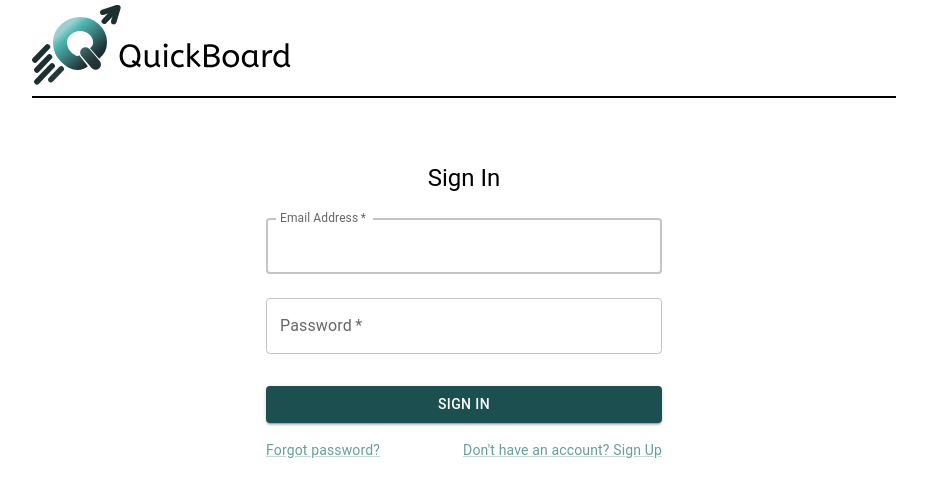
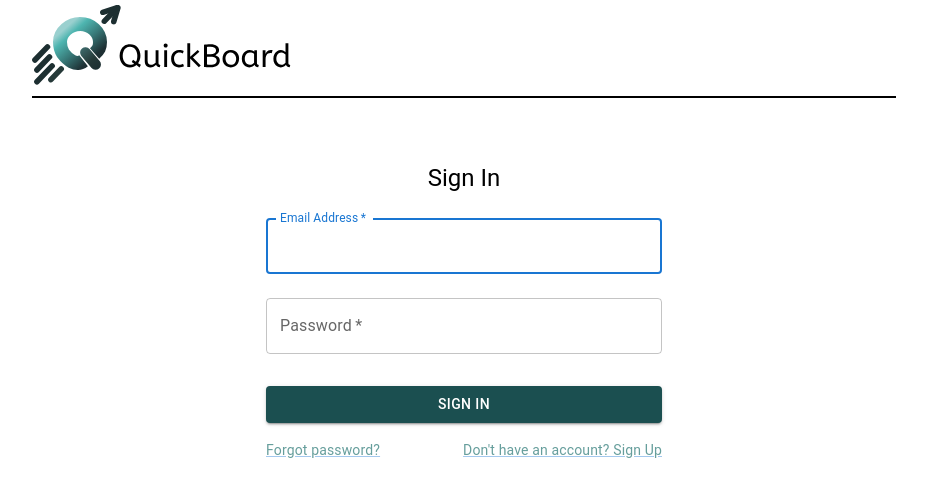
Before and after one commit to h3770k1k1/kanban-app, a React (Create React App) app: page /sign-in in a window 1280 px wide. Shown: the top 496 px of the page, without its empty margins (176-1103 px from the left). Built offline with nearby package versions, Linux system fonts and the light colour scheme.

Commit message:
change color names

```diff
--- a/src/components/Board.js
+++ b/src/components/Board.js
@@ -77,12 +77,22 @@ const Board = () => {
       <Grid container spacing={3} sx={{ marginTop: '20px' }}>
         {Object.keys(tasks).map((columnKey) => (
           <Grid item xs={3} key={columnKey}>
-            <TaskColumn
+           <TaskColumn
               title={columnKey.charAt(0).toUpperCase() + columnKey.slice(1)}
               tasks={tasks[columnKey]}
               onAddTask={() => handleAddTask(columnKey)}
               onCloseTask={(taskId) => handleCloseTask(columnKey, taskId)}
-              bgColor={theme.palette[columnKey]?.main || '#FFFFFF'}
+              bgColor={
+                theme.palette[
+                  columnKey === 'backlog'
+                    ? 'lightGreen'
+                    : columnKey === 'todo'
+                    ? 'beige'
+                    : columnKey === 'inProgress'
+                    ? 'lightBlue'
+                    : 'grey'
+                ]?.main || '#FFFFFF'
+              }
               onDropTask={handleDropTask}
               columnKey={columnKey}
               onTaskDescriptionChange={(taskId, newDescription) =>
--- a/src/components/ForgotPassword.js
+++ b/src/components/ForgotPassword.js
@@ -26,7 +26,7 @@ const ForgotPassword = () => {
                         label="Email Address"
                         name="email"
                         autoComplete="email"
-                        color={theme.palette.link.main}
+                        color={theme.palette.teal.main}
                         autoFocus
                     />
                     <Button
--- a/src/components/SignIn.js
+++ b/src/components/SignIn.js
@@ -1,6 +1,5 @@
 import React from 'react';
 import { Box, Button, Container, TextField, Typography, Grid, Link, useTheme } from '@mui/material';
-
 
 const SignIn = () => {
     const theme = useTheme();
@@ -26,7 +25,7 @@ const SignIn = () => {
                         label="Email Address"
                         name="email"
                         autoComplete="email"
-                    color={theme.palette.link.main}
+                        color="primary"
                         autoFocus
                     />
                     <TextField
@@ -38,24 +37,24 @@ const SignIn = () => {
                         type="password"
                         id="password"
                         autoComplete="current-password"
-                    color={theme.palette.link.main}
+                        color="primary"
                     />
                     <Button
                         type="submit"
                         fullWidth
                         variant="contained"
-                    sx={{ mt: 3, mb: 2, backgroundColor:theme.palette.darkGreen.main}}
+                        sx={{ mt: 3, mb: 2, backgroundColor: theme.palette.darkGreen.main }}
                     >
                         Sign In
                     </Button>
                     <Grid container>
                         <Grid item xs>
-                        <Link color={theme.palette.link.main} href="/forgot-password" variant="body2">
+                            <Link href="/forgot-password" variant="body2" sx={{ color: theme.palette.teal.main }}>
                                 Forgot password?
                             </Link>
                         </Grid>
                         <Grid item>
-                        <Link color={theme.palette.link.main} href="/sign-up" variant="body2">
+                            <Link href="/sign-up" variant="body2" sx={{ color: theme.palette.teal.main }}>
                                 {"Don't have an account? Sign Up"}
                             </Link>
                         </Grid>
--- a/src/components/SignUp.js
+++ b/src/components/SignUp.js
@@ -25,7 +25,7 @@ const SignUp = () => {
                         label="Email Address"
                         name="email"
                         autoComplete="email"
-                        color={theme.palette.link.main}
+                        color="primary"
                     />
                     <TextField
                         margin="normal"
@@ -36,7 +36,7 @@ const SignUp = () => {
                         type="password"
                         id="password"
                         autoComplete="new-password"
-                        color={theme.palette.link.main}
+                        color="primary"
                     />
                     <TextField
                         margin="normal"
@@ -47,7 +47,7 @@ const SignUp = () => {
                         type="password"
                         id="confirmPassword"
                         autoComplete="new-password"
-                        color={theme.palette.link.main}
+                        color="primary"
                     />
                     <Button
                         type="submit"
@@ -59,7 +59,7 @@ const SignUp = () => {
                     </Button>
                     <Grid container>
                         <Grid item>
-                            <Link color={theme.palette.link.main} href="/sign-in" variant="body2">
+                            <Link href="/sign-in" variant="body2" sx={{ color: theme.palette.teal.main }}>
                                 {"Already have an account? Sign In"}
                             </Link>
                         </Grid>
--- a/src/components/TaskColumn.js
+++ b/src/components/TaskColumn.js
@@ -17,7 +17,7 @@ const TaskColumn = ({ title, tasks, onAddTask, bgColor, onCloseTask, onDropTask,
     <Box
       ref={dropRef}
       sx={{
-        backgroundColor: isOver ? theme.palette.link.main : bgColor,
+        backgroundColor: isOver ? theme.palette.teal.main : bgColor,
         borderRadius: '8px',
         padding: '10px',
         height: '65vh',
--- a/src/styles/theme.js
+++ b/src/styles/theme.js
@@ -2,12 +2,12 @@ import { createTheme, ThemeProvider } from '@mui/material/styles';
 
 const theme = createTheme({
   palette: {
+    lightGreen: { main: '#99C0BF' },
+    beige: { main: '#F1E5D7' },
+    lightBlue: { main: '#A7D0D7' },
+    grey: { main: '#798686' },
+    teal: { main: '#669E9C' },
     darkGreen: { main: '#1B4F50' },
-    backlog: { main: '#99C0BF' },
-    todo: { main: '#F1E5D7' },
-    inProgress: { main: '#A7D0D7' },
-    done: { main: '#798686' },
-    link: { main: '#669E9C' },
   },
 });
 
```
Lines whose indentation alone changed are shown as unchanged.
